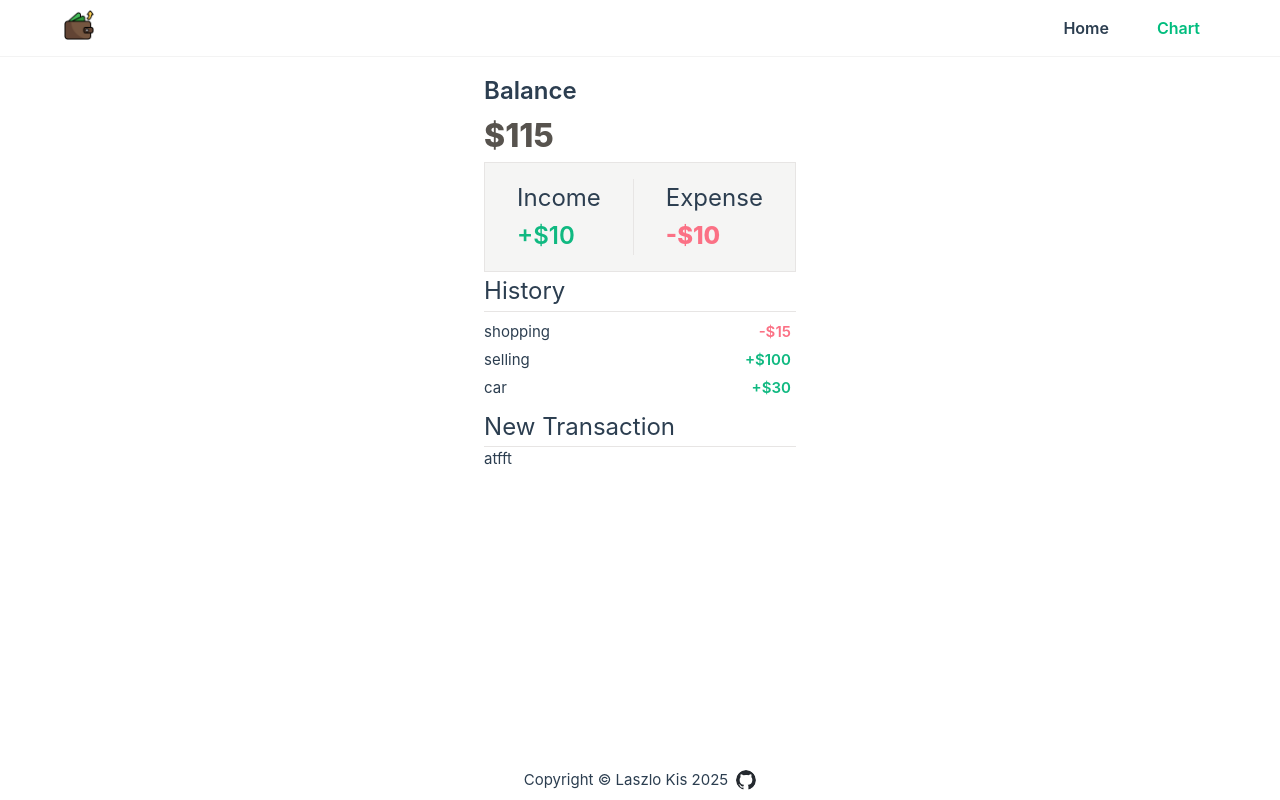
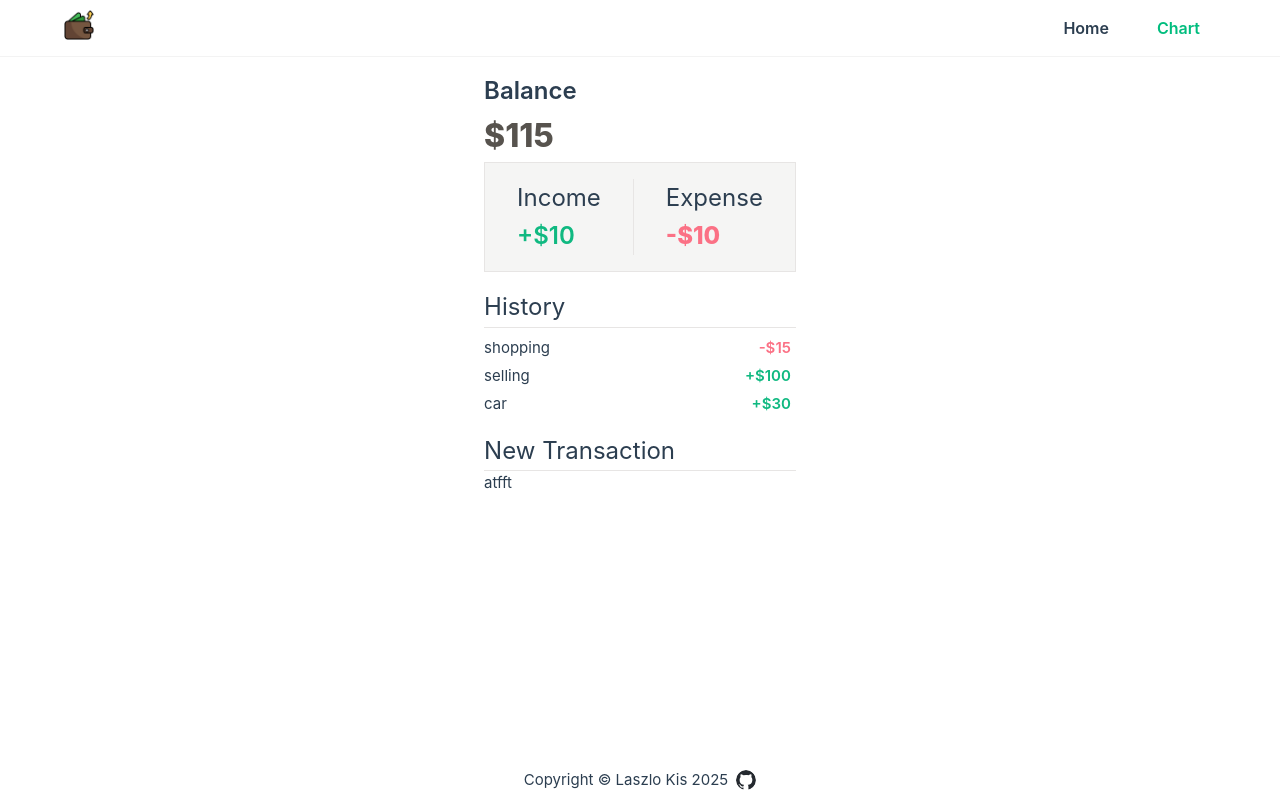
Before and after one commit to ev0clu/vue-expense-tracker, a Vue app: page / in a window 1280 px wide. Built offline with nearby package versions, Linux system fonts and the light colour scheme.

Commit message:
Style is updated

```diff
--- a/src/components/WrapperComponent.vue
+++ b/src/components/WrapperComponent.vue
@@ -12,6 +12,10 @@
 </template>
 
 <style scoped>
+.item {
+  margin-top: 1rem;
+}
+
 .header {
   font-size: x-large;
   font-weight: 600;
```
